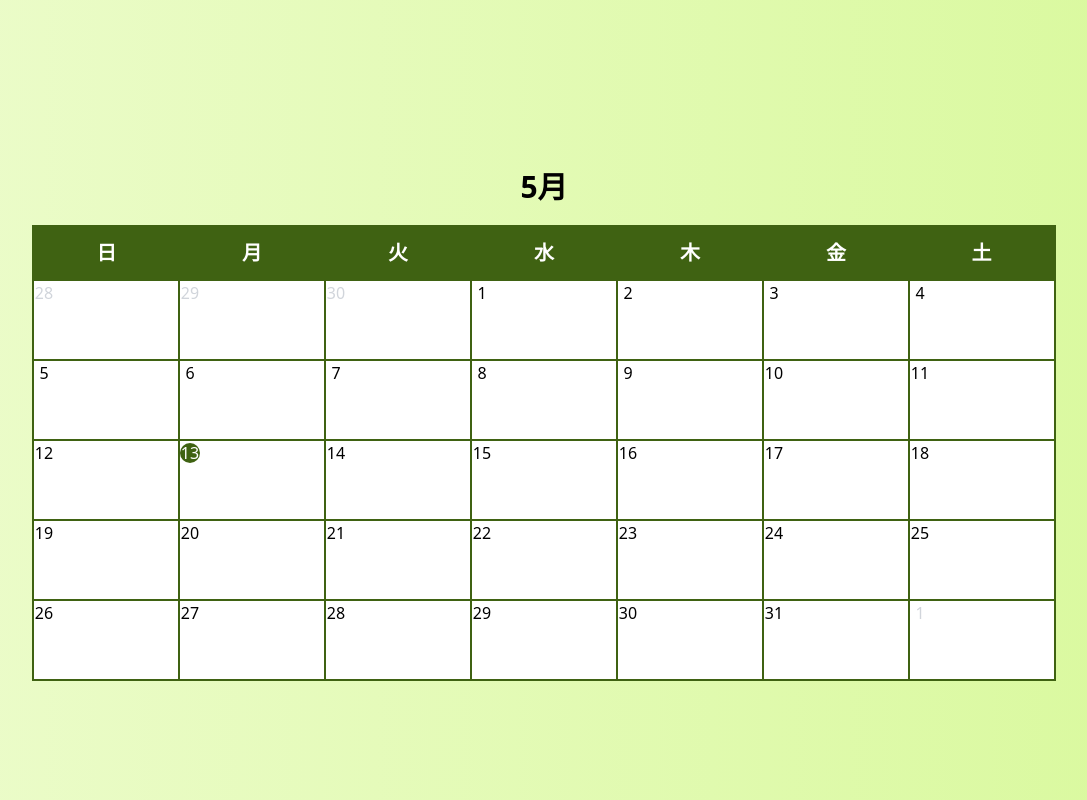
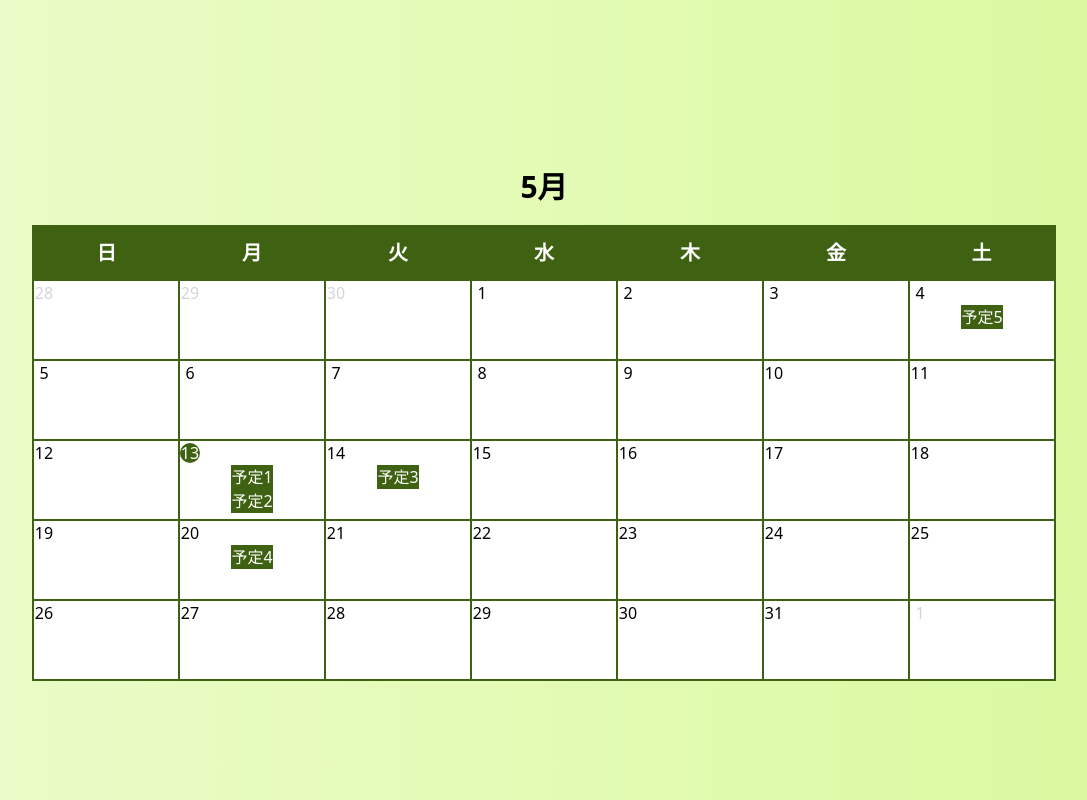
Before and after one commit to white-ras/nextjs_ts_calendar, a Next.js app: page / in a window 1280 px wide. Shown: the whole page, without its empty margins (96-1183 px from the left). Built offline with nearby package versions, Linux system fonts and the light colour scheme.

Commit message:
feat 予定をカレンダーに表示

```diff
--- /dev/null
+++ b/src/conponents/atoms/ScheduleBtn.tsx
@@ -0,0 +1,13 @@
+import { ReactNode } from 'react'
+
+type PropsType = {
+  children: ReactNode
+}
+
+export const ScheduleBtn = ({ children }: PropsType) => {
+  return (
+    <button className="block bg-lime-800 text-white rounded-sm w-[94%] px-2">
+      {children}
+    </button>
+  )
+}
--- a/src/conponents/organisms/CalendarBody.tsx
+++ b/src/conponents/organisms/CalendarBody.tsx
@@ -1,6 +1,7 @@
-import { dateColor } from '@/libs/date'
 import { getDate } from 'date-fns'
-import { DateList } from '@/types/calendar'
+import { dateColor } from '../../libs/date'
+import { DateList } from '../../types/calendar'
+import { ScheduleBtn } from '../atoms/ScheduleBtn'
 
 type PropsType = {
   currentDate: Date
@@ -25,6 +26,11 @@ export const CalendarBody = ({ currentDate, dateList }: PropsType) => {
               >
                 {getDate(item.date)}
               </span>
+              <div className="flex flex-col items-center gap-1 pb-2">
+                {item.schedules.map((schedule) => (
+                  <ScheduleBtn key={schedule.id}>{schedule.title}</ScheduleBtn>
+                ))}
+              </div>
             </td>
           ))}
         </tr>
```
